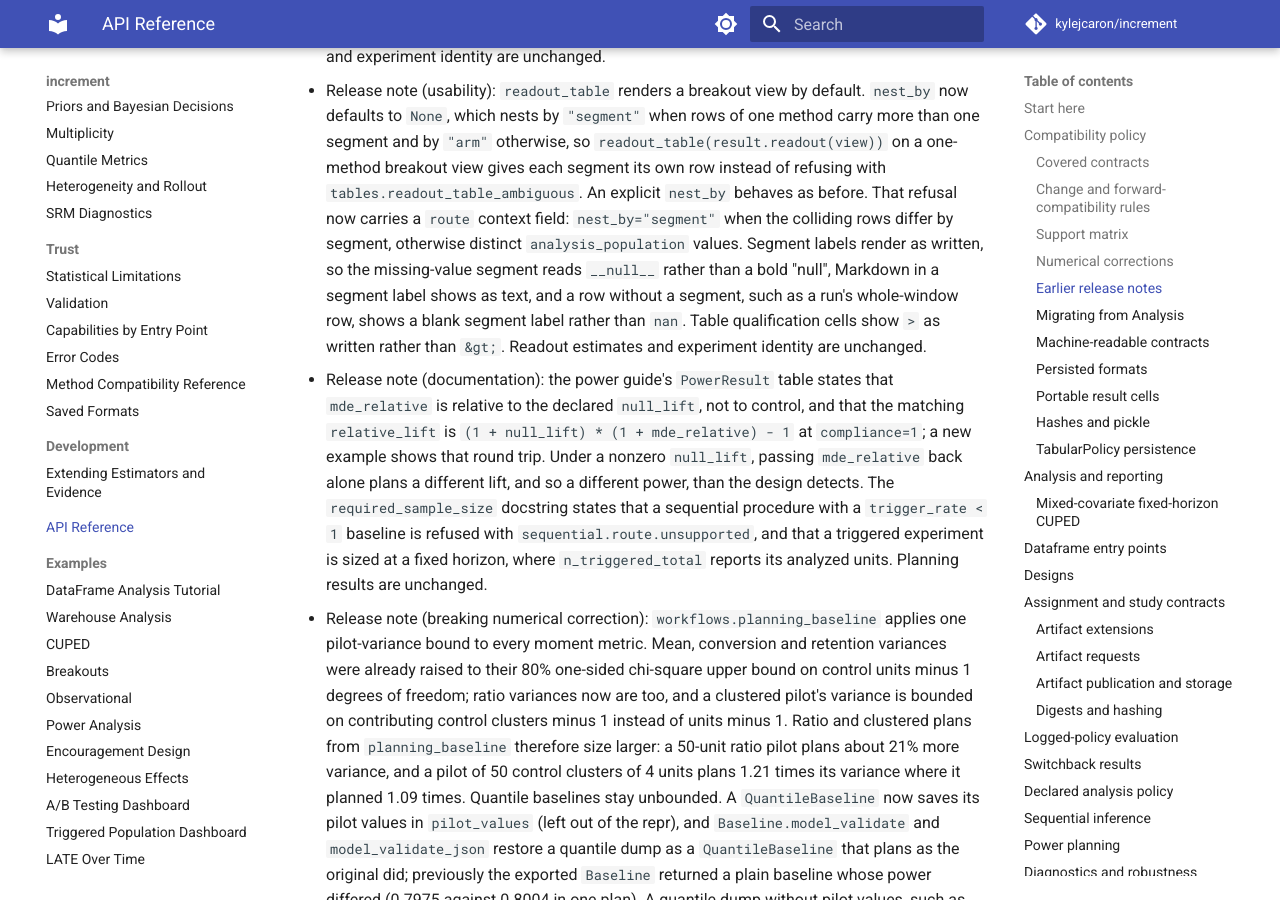
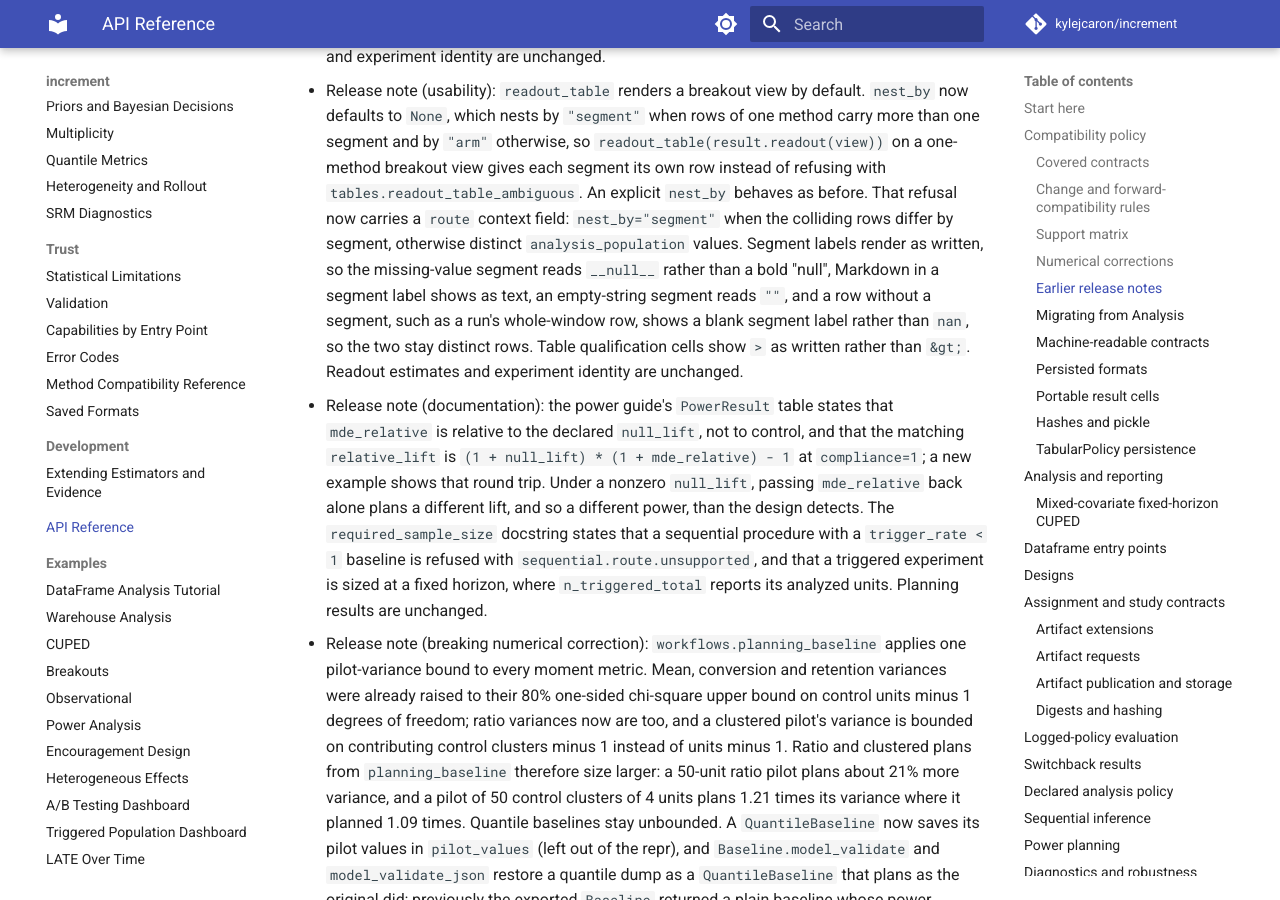
Before and after one commit to kylejcaron/increment, an MkDocs documentation site: the page built from docs/api.md, in a window 1280 px wide and 900 px high, scrolled down 3976 px. Built offline with MkDocs 1.6.1 and Material for MkDocs 9.7.7, drawn with Linux system fonts in a browser that asks for light colours; comment, search, counter and statistics services are not loaded.

Commit message:
fix: keep an empty-string segment distinct from a row without a segment in segment-nested tables

```diff
--- a/docs/api.md
+++ b/docs/api.md
@@ -149,9 +149,10 @@ values.
   the colliding rows differ by segment, otherwise distinct
   `analysis_population` values. Segment labels render as written, so the
   missing-value segment reads `__null__` rather than a bold "null",
-  Markdown in a segment label shows as text, and a row without a segment,
-  such as a run's whole-window row, shows a blank segment label rather than
-  `nan`. Table qualification cells show `>` as written rather than `&gt;`.
+  Markdown in a segment label shows as text, an empty-string segment reads
+  `""`, and a row without a segment, such as a run's whole-window row, shows
+  a blank segment label rather than `nan`, so the two stay distinct rows.
+  Table qualification cells show `>` as written rather than `&gt;`.
   Readout estimates and experiment identity are unchanged.
 - Release note (documentation): the power guide's `PowerResult` table states
   that `mde_relative` is relative to the declared `null_lift`, not to control,
```
Also changed, not shown: 2 other files.
